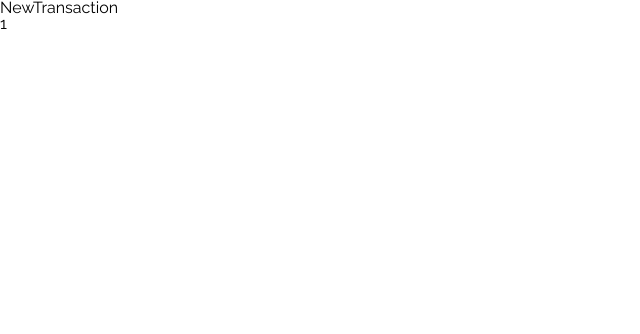
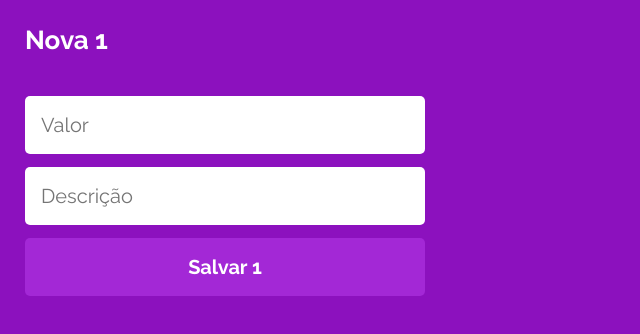
Before and after one commit to lgsfarias/MyWallet, a React (Create React App) app: page /newtransaction/1 in a window 1280 px wide. Shown: the top 334 px of the page, without its empty margins (0-640 px from the left). Built offline with nearby package versions, Linux system fonts and the light colour scheme; the HTML template or start-up script is replaced by a standard one; a web font is replaced by a local one.

Commit message:
Now user can add transactions

```diff
--- a/src/components/Home.jsx
+++ b/src/components/Home.jsx
@@ -72,7 +72,7 @@ const Home = () => {
                             {transactions.map((transaction) => (
                                 <div
                                     className="transaction"
-                                    key={transaction.id}
+                                    key={transaction._id}
                                 >
                                     <div className="transaction-info">
                                         <h3 className="date">
--- a/src/components/NewTransaction.jsx
+++ b/src/components/NewTransaction.jsx
@@ -1,14 +1,114 @@
-import React from 'react';
-import { useParams } from 'react-router-dom';
+import React, { useContext, useState } from 'react';
+import { useNavigate, useParams } from 'react-router-dom';
+import styled from 'styled-components';
+import axios from 'axios';
+
+import UserContext from '../contexts/UserContext';
 
 const NewTransaction = () => {
+    const [amount, setAmount] = useState('');
+    const [description, setDescription] = useState('');
     const { type } = useParams();
+    const navigate = useNavigate();
+
+    const { user } = useContext(UserContext);
+
+    const handleSubmit = (e) => {
+        e.preventDefault();
+        const URI = 'http://localhost:5000/transactions';
+
+        const config = {
+            headers: {
+                Authorization: `Bearer ${user.token}`,
+            },
+        };
+
+        const data = {
+            amount,
+            description,
+            type: type === 'entrada' ? 'in' : 'out',
+        };
+
+        axios
+            .post(URI, data, config)
+            .then((res) => {
+                navigate('/home');
+            })
+            .catch((err) => {
+                console.log(err.response.data);
+            });
+    };
+
     return (
-        <>
-            <h1>NewTransaction</h1>
-            <h2>{type}</h2>
-        </>
+        <NewTransactionContainer>
+            <h1>Nova {type}</h1>
+            <form onSubmit={handleSubmit}>
+                <input
+                    type="number"
+                    placeholder="Valor"
+                    value={amount}
+                    onChange={(e) => setAmount(e.target.value)}
+                />
+                <input
+                    type="text"
+                    placeholder="Descrição"
+                    value={description}
+                    onChange={(e) => setDescription(e.target.value)}
+                />
+                <button type="submit">Salvar {type}</button>
+            </form>
+        </NewTransactionContainer>
     );
 };
 
 export default NewTransaction;
+
+const NewTransactionContainer = styled.div`
+    display: flex;
+    flex-direction: column;
+    justify-content: flex-start;
+    width: 100vw;
+    height: 100vh;
+    padding: 25px;
+    background-color: #8c11be;
+
+    h1 {
+        font-weight: bold;
+        font-size: 26px;
+        line-height: 31px;
+        color: #ffffff;
+        margin-bottom: 40px;
+    }
+
+    form {
+        display: flex;
+        flex-direction: column;
+        align-items: center;
+        width: 100%;
+        max-width: 400px;
+
+        input {
+            width: 100%;
+            margin-bottom: 13px;
+            height: 58px;
+            border: none;
+            border-radius: 5px;
+            padding: 0 16px;
+            font-size: 20px;
+            line-height: 23px;
+            color: #000000;
+        }
+
+        button {
+            width: 100%;
+            height: 58px;
+            border: none;
+            border-radius: 5px;
+            background-color: #a328d6;
+            font-size: 20px;
+            line-height: 23px;
+            color: #ffffff;
+            font-weight: bold;
+        }
+    }
+`;
```
